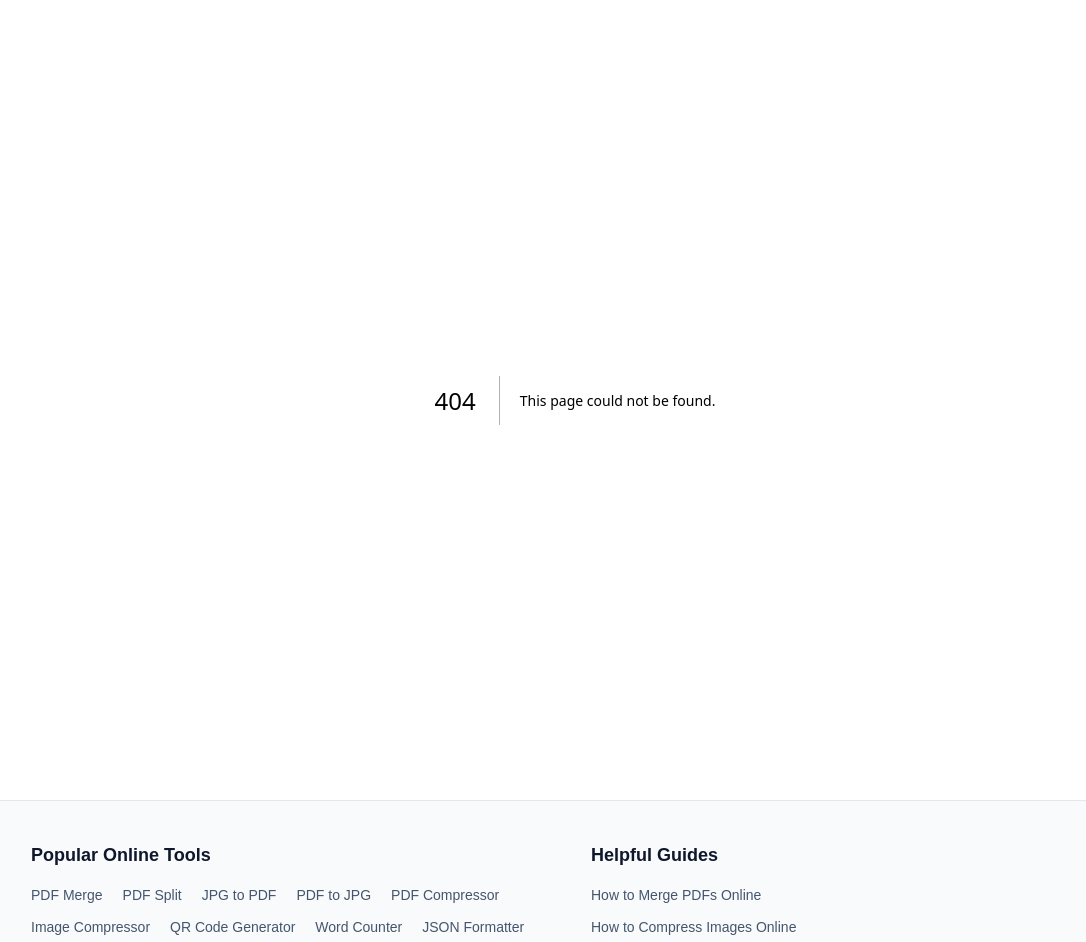
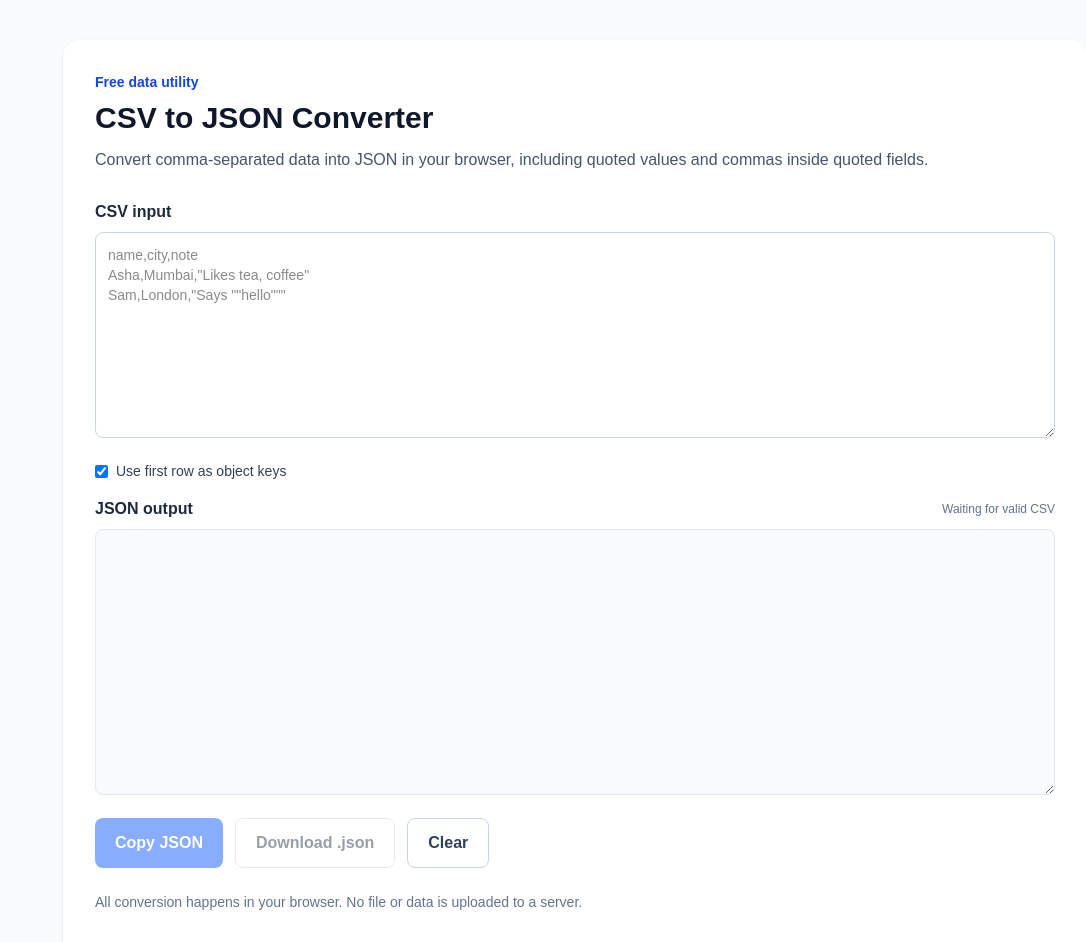
Before and after one commit to WellProSoftware/kaamkitpro, a Next.js app: page /tools/csv-to-json in a window 1280 px wide. Before the commit this address had no page. Shown: the top 942 px of the page, without its empty margins (65-1151 px from the left). Built offline with nearby package versions, Linux system fonts and the light colour scheme.

Commit message:
feat: add CSV to JSON converter

```diff
--- /dev/null
+++ b/src/app/tools/csv-to-json/page.tsx
@@ -0,0 +1,116 @@
+"use client";
+
+import Link from "next/link";
+import { useMemo, useState } from "react";
+
+function parseCsv(source: string): string[][] {
+  const rows: string[][] = [];
+  let row: string[] = [];
+  let field = "";
+  let quoted = false;
+
+  for (let i = 0; i < source.length; i++) {
+    const char = source[i];
+    if (quoted) {
+      if (char === '"' && source[i + 1] === '"') {
+        field += '"';
+        i++;
+      } else if (char === '"') {
+        quoted = false;
+      } else {
+        field += char;
+      }
+    } else if (char === '"' && field.length === 0) {
+      quoted = true;
+    } else if (char === ",") {
+      row.push(field);
+      field = "";
+    } else if (char === "\n") {
+      row.push(field.replace(/\r$/, ""));
+      rows.push(row);
+      row = [];
+      field = "";
+    } else {
+      field += char;
+    }
+  }
+  if (quoted) throw new Error("CSV has an unclosed quoted field.");
+  if (field.length > 0 || row.length > 0) {
+    row.push(field.replace(/\r$/, ""));
+    rows.push(row);
+  }
+  return rows.filter((items) => items.some((item) => item.length > 0));
+}
+
+export default function CsvToJsonPage() {
+  const [input, setInput] = useState("");
+  const [firstRowHeaders, setFirstRowHeaders] = useState(true);
+  const [error, setError] = useState("");
+  const [copied, setCopied] = useState(false);
+
+  const converted = useMemo(() => {
+    if (!input.trim()) return { output: "", error: "" };
+    try {
+      const rows = parseCsv(input);
+      if (rows.length === 0) return { output: "[]", error: "" };
+      if (!firstRowHeaders) {
+        return { output: JSON.stringify(rows, null, 2), error: "" };
+      }
+      const headers = rows[0].map((header, index) => header.trim() || `column_${index + 1}`);
+      const data = rows.slice(1).map((values) => {
+        const record: Record<string, string> = {};
+        headers.forEach((header, index) => { record[header] = values[index] ?? ""; });
+        return record;
+      });
+      return { output: JSON.stringify(data, null, 2), error: "" };
+    } catch (caught) {
+      return { output: "", error: caught instanceof Error ? caught.message : "Could not parse this CSV." };
+    }
+  }, [input, firstRowHeaders]);
+
+  async function copyResult() {
+    try {
+      await navigator.clipboard.writeText(converted.output);
+      setCopied(true);
+      window.setTimeout(() => setCopied(false), 1600);
+    } catch {
+      setError("Clipboard access was blocked. Select and copy the result manually.");
+    }
+  }
+
+  function downloadResult() {
+    if (!converted.output) return;
+    const blob = new Blob([converted.output], { type: "application/json;charset=utf-8" });
+    const url = URL.createObjectURL(blob);
+    const anchor = document.createElement("a");
+    anchor.href = url;
+    anchor.download = "converted.json";
+    anchor.click();
+    URL.revokeObjectURL(url);
+  }
+
+  return (
+    <main className="min-h-screen bg-slate-50 px-4 py-10">
+      <div className="mx-auto max-w-5xl rounded-2xl bg-white p-6 shadow-sm md:p-8">
+        <header className="mb-7">
+          <p className="mb-2 text-sm font-semibold text-blue-700">Free data utility</p>
+          <h1 className="text-3xl font-bold text-slate-900">CSV to JSON Converter</h1>
+          <p className="mt-3 text-slate-600">Convert comma-separated data into JSON in your browser, including quoted values and commas inside quoted fields.</p>
+        </header>
+        <label htmlFor="csv-input" className="mb-2 block font-semibold text-slate-800">CSV input</label>
+        <textarea id="csv-input" value={input} onChange={(e) => { setInput(e.target.value); setError(""); }} rows={9} placeholder={'name,city,note\nAsha,Mumbai,"Likes tea, coffee"\nSam,London,"Says ""hello"""'} className="w-full rounded-lg border border-slate-300 p-3 font-mono text-sm focus:border-blue-500 focus:outline-none focus:ring-2 focus:ring-blue-100" />
+        <label className="my-4 flex items-center gap-2 text-sm text-slate-700"><input type="checkbox" checked={firstRowHeaders} onChange={(e) => setFirstRowHeaders(e.target.checked)} /> Use first row as object keys</label>
+        <div className="mb-2 flex items-center justify-between gap-3"><label htmlFor="json-output" className="font-semibold text-slate-800">JSON output</label><span className="text-xs text-slate-500">{converted.output ? "Ready to copy or download" : "Waiting for valid CSV"}</span></div>
+        <textarea id="json-output" readOnly value={converted.output} rows={12} className="w-full rounded-lg border border-slate-200 bg-slate-50 p-3 font-mono text-sm" />
+        {(converted.error || error) && <p role="alert" className="mt-3 rounded-lg bg-red-50 p-3 text-sm text-red-700">{converted.error || error}</p>}
+        <div className="mt-4 flex flex-wrap gap-3">
+          <button type="button" onClick={copyResult} disabled={!converted.output} className="rounded-lg bg-blue-600 px-5 py-3 font-semibold text-white disabled:cursor-not-allowed disabled:opacity-50">{copied ? "Copied!" : "Copy JSON"}</button>
+          <button type="button" onClick={downloadResult} disabled={!converted.output} className="rounded-lg border border-slate-300 px-5 py-3 font-semibold text-slate-700 disabled:cursor-not-allowed disabled:opacity-50">Download .json</button>
+          <button type="button" onClick={() => { setInput(""); setError(""); }} className="rounded-lg border border-slate-300 px-5 py-3 font-semibold text-slate-700">Clear</button>
+        </div>
+        <p className="mt-6 text-sm text-slate-500">All conversion happens in your browser. No file or data is uploaded to a server.</p>
+        <Link href="/tools/developer" className="mt-7 inline-block text-sm font-medium text-blue-700 hover:underline">← Browse developer tools</Link>
+      </div>
+    </main>
+  );
+}
```
